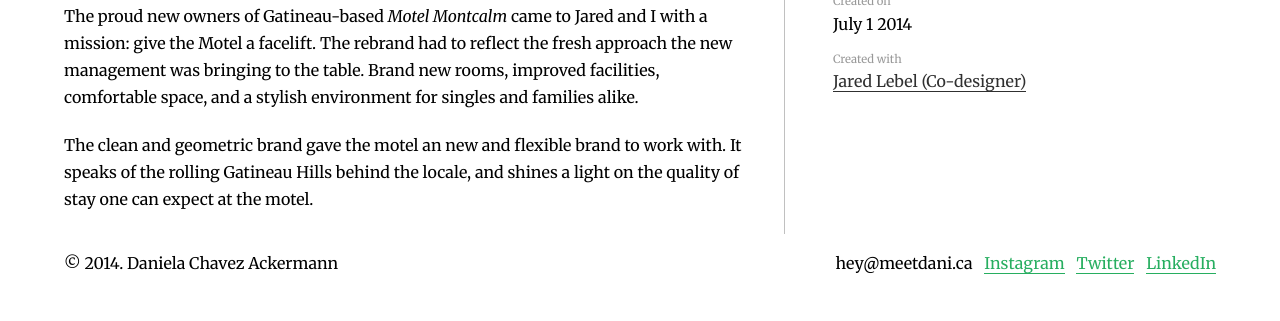
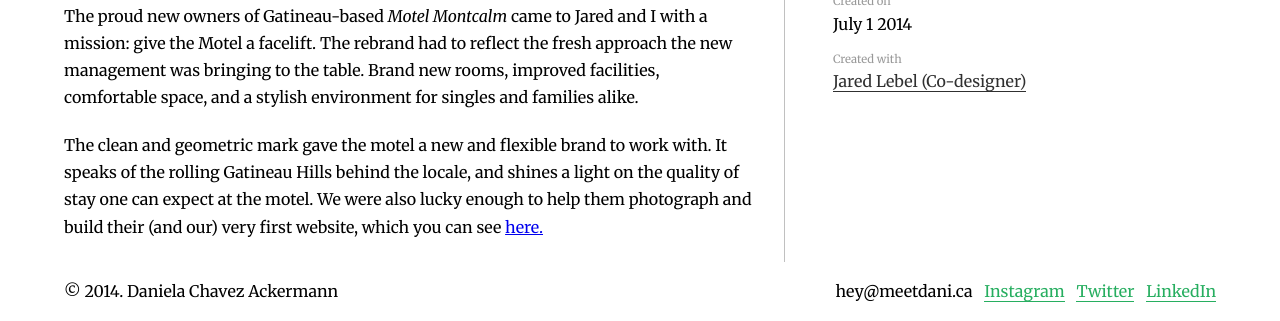
Before and after one commit to chav0021/meet_dani, a plain HTML site: page pf6.html in a window 1280 px wide. Shown: the part 667-988 px from the top of the page. Before the commit the page ends 961 px from the top, so only its background shows below. Drawn offline with Linux system fonts and the light colour scheme.

Commit message:
Montcalm content fix

```diff
--- a/pf6.html
+++ b/pf6.html
@@ -32,7 +32,7 @@
 			<h1 class="tres">06. Motel Montcalm</h1>
 			<p class="font_small">Branding · Photography · Web Design</p>
 			<p>The proud new owners of Gatineau-based <em>Motel Montcalm</em> came to Jared and I with a mission: give the Motel a facelift. The rebrand had to reflect the fresh approach the new management was bringing to the table. Brand new rooms, improved facilities, comfortable space, and a stylish environment for singles and families alike.</p>
-			<p>The clean and geometric brand gave the motel an new and flexible brand to work with. It speaks of the rolling Gatineau Hills behind the locale, and shines a light on the quality of stay one can expect at the motel.</p>
+			<p>The clean and geometric mark gave the motel a new and flexible brand to work with. It speaks of the rolling Gatineau Hills behind the locale, and shines a light on the quality of stay one can expect at the motel. We were also lucky enough to help them photograph and build their (and our) very first website, which you can see <a href="http://www.motelmontcalm.com">here.</a></p>
 		</div>
 		<div class="work-nav unit unit-xs-1 unit-s-1 unit-m-1-2 unit-l-3-8">
 			<a href="index.html"><img src="images/grid.png" alt="previous project"></a>
```
